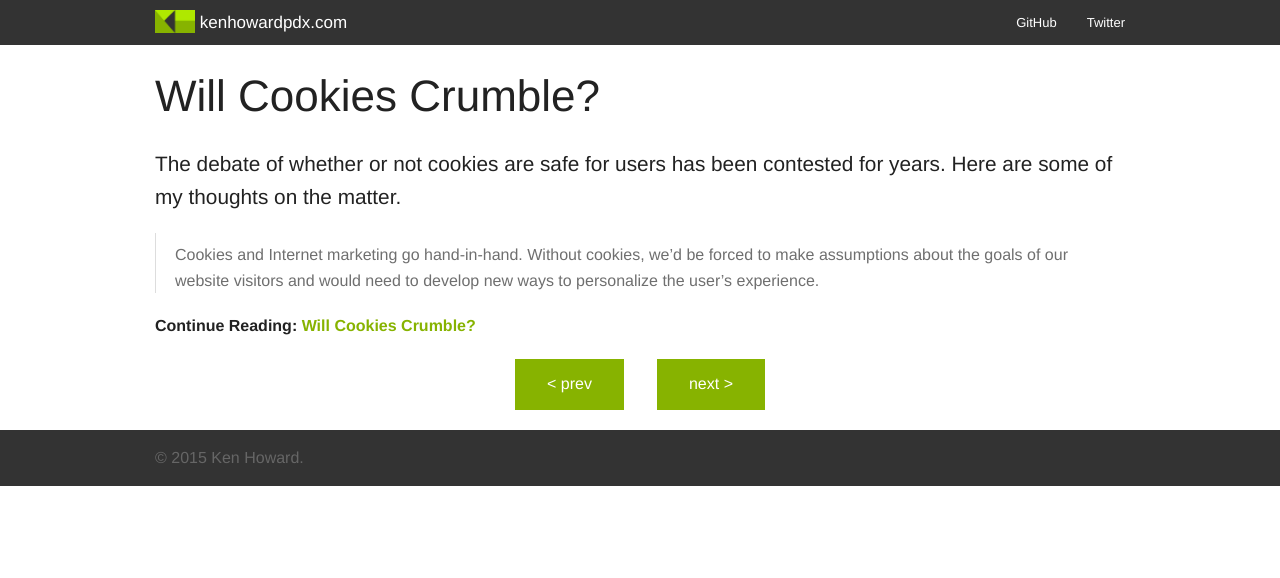
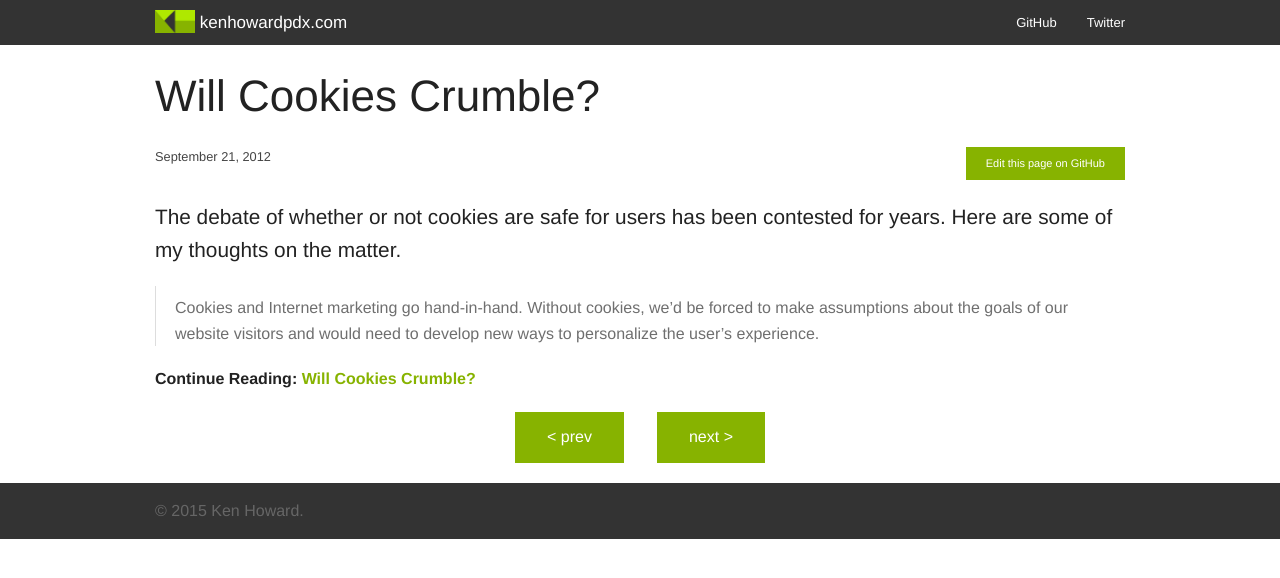
Before and after one commit to kenhowardpdx/kenhowardpdx.github.io, a Jekyll site: the page built from _posts/2012-09-21-will-cookies-crumble.markdown, in a window 1280 px wide. Shown: the top 578 px of the page. Built offline with Jekyll 4.4.1, drawn with Linux system fonts in a browser that asks for light colours; Markdown is read by kramdown in place of the engine named in the settings; comment, search, counter and statistics services are not loaded.

Commit message:
Added post date and button to edit post on github.

```diff
--- a/_layouts/post.html
+++ b/_layouts/post.html
@@ -4,6 +4,16 @@ layout: default
 
 <div class="post-content">
 	<h1 class="post-title">{{ page.title }}</h1>
+	<div class="post-meta row">
+		<div class="medium-3 column">
+			{{ page.date | date: "%B %d, %Y" }}
+		</div>
+		{%if page.path %}
+		<div class="medium-3 column">
+			<a class="post-meta-edit button tiny right" href="//github.com/kenhowardpdx/kenhowardpdx.github.io/edit/master/_posts/{{ page.path }}">Edit this page on GitHub</a>
+		</div>
+		{% endif %}
+	</div>
 	<p class="post-summary">{{ page.summary }}</p>
 	{{content}}
 </div>
```
